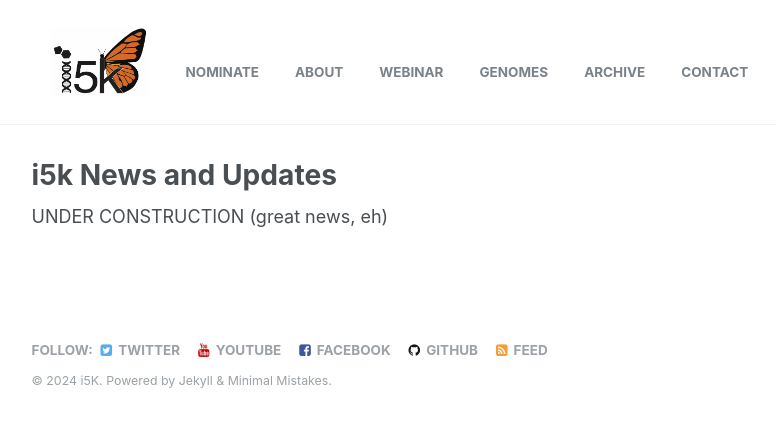
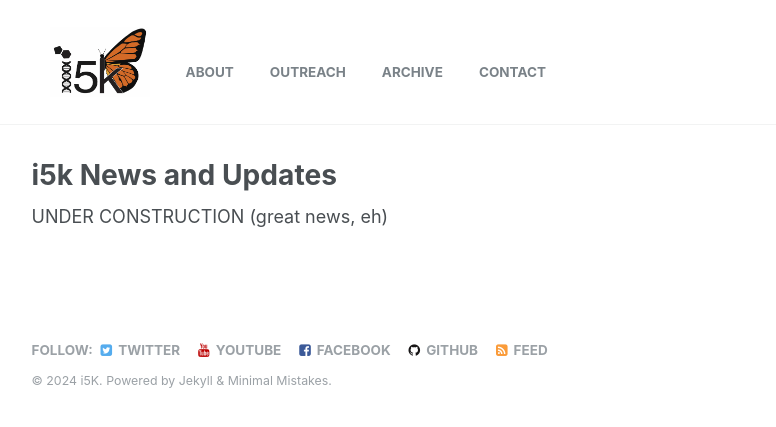
Before and after one commit to i5k/i5k.github.io, a Jekyll site: the page built from _pages/news_old.md, in a window 1280 px wide. Shown: the top 427 px of the page, without its empty margins (250-1026 px from the left). Built offline with Jekyll 4.4.1, drawn with Linux system fonts in a browser that asks for light colours; some of the changed lines change nothing that is shown.

Commit message:
Edit menu bar options to include outreach and remove others
Outreach link added
Nominate, Webinar, and Genomes removed from the menu bar

```diff
--- a/_data/navigation.yml
+++ b/_data/navigation.yml
@@ -5,21 +5,21 @@ main:
 #    url: /
 #  - title: "News"
 #    url: /news
-
-  - title: "Nominate"
-    url: /nominate
+#  - title: "Nominate"
+#    url: /nominate
 
   - title: "About"
     url: /about
 
+  - title: "Outreach"
+    url: /outreach
+
 #  - title: "Community"
 #    url: /community
-
-  - title: "Webinar"
-    url: /webinar
-
-  - title: "Genomes"
-    url: /genomes
+#  - title: "Webinar"
+#    url: /webinar
+#  - title: "Genomes"
+#    url: /genomes
 
   - title: "Archive"
     url: /archive
```
